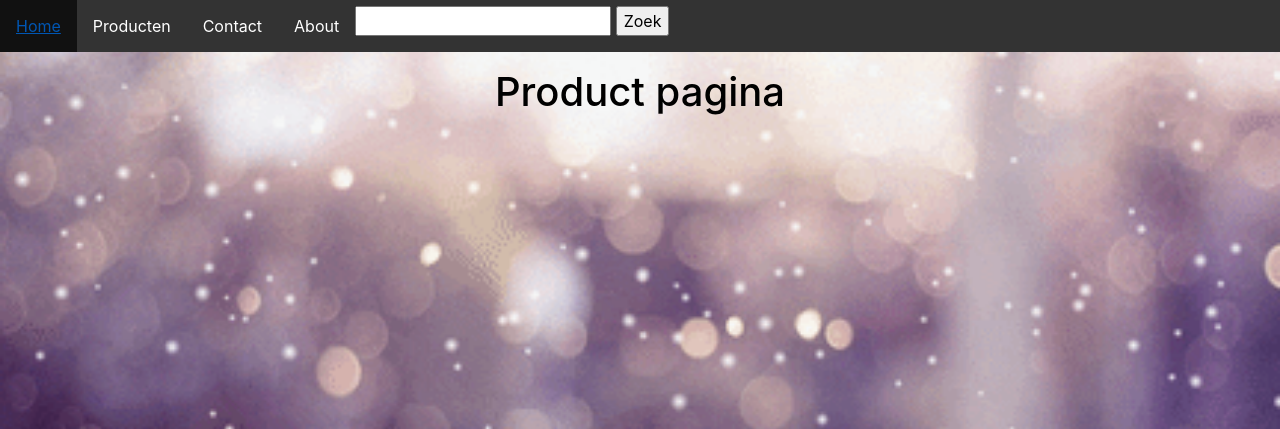
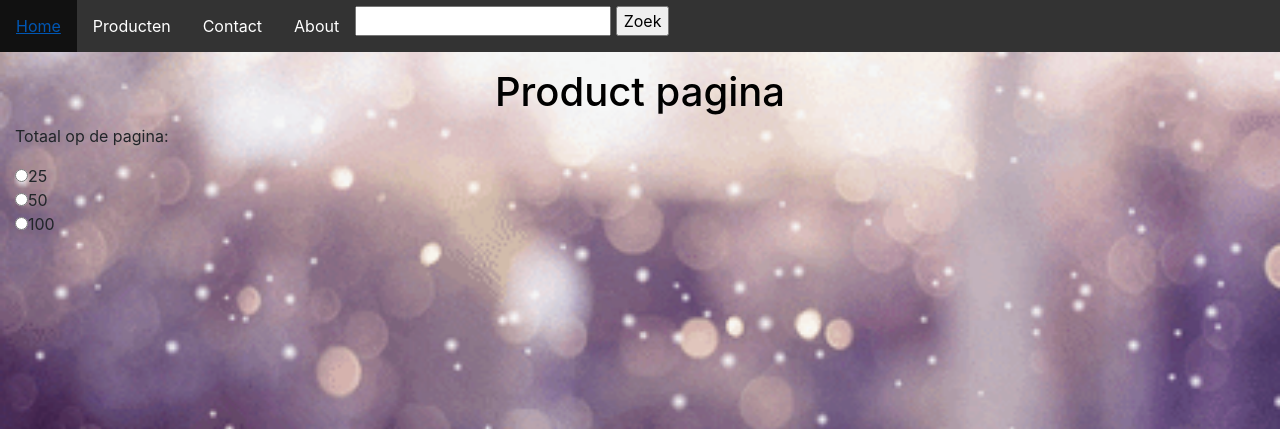
Before and after one commit to siemharmen/projectkbs, a PHP site: page /ProductPagina.php in a window 1280 px wide. Shown: the top 429 px of the page. Run offline with PHP 8.4, Linux system fonts and the light colour scheme; data that the repository does not hold is empty.

Commit message:
radio button test

```diff
--- a/DatabaseFuncties.php
+++ b/DatabaseFuncties.php
@@ -14,7 +14,7 @@ function MaakVerbinding()
 
 
 function SelecteerProducten($connection) {
-    $sql = "SELECT StockItemName, unitPrice, StockItemID FROM stockitems";
+    $sql = "SELECT StockItemName, unitPrice, StockItemID FROM stockitems WHERE StockItemID < 10";
     $result = mysqli_fetch_all(mysqli_query($connection, $sql),MYSQLI_ASSOC);
     return $result;
 }
--- a/ProductPagina.php
+++ b/ProductPagina.php
@@ -34,6 +34,19 @@ include 'ProductFuncties.php';
 
     <h1>Product pagina</h1>
 
+    <!-- radio buttons formulier -->
+
+    <p> Totaal op de pagina: </p>
+
+    <form type="GET" action="ProductPagina.php">
+        <input type="radio" name="aantalfilter" value="25">25<br>
+        <input type="radio" name="aantalfilter" value="50">50<br>
+        <input type="radio" name="aantalfilter" value="100">100<br>
+    </form>
+
+
+
+
     <div class="row">
         <?php ToonProductenOpScherm($producten); ?>
 
```
